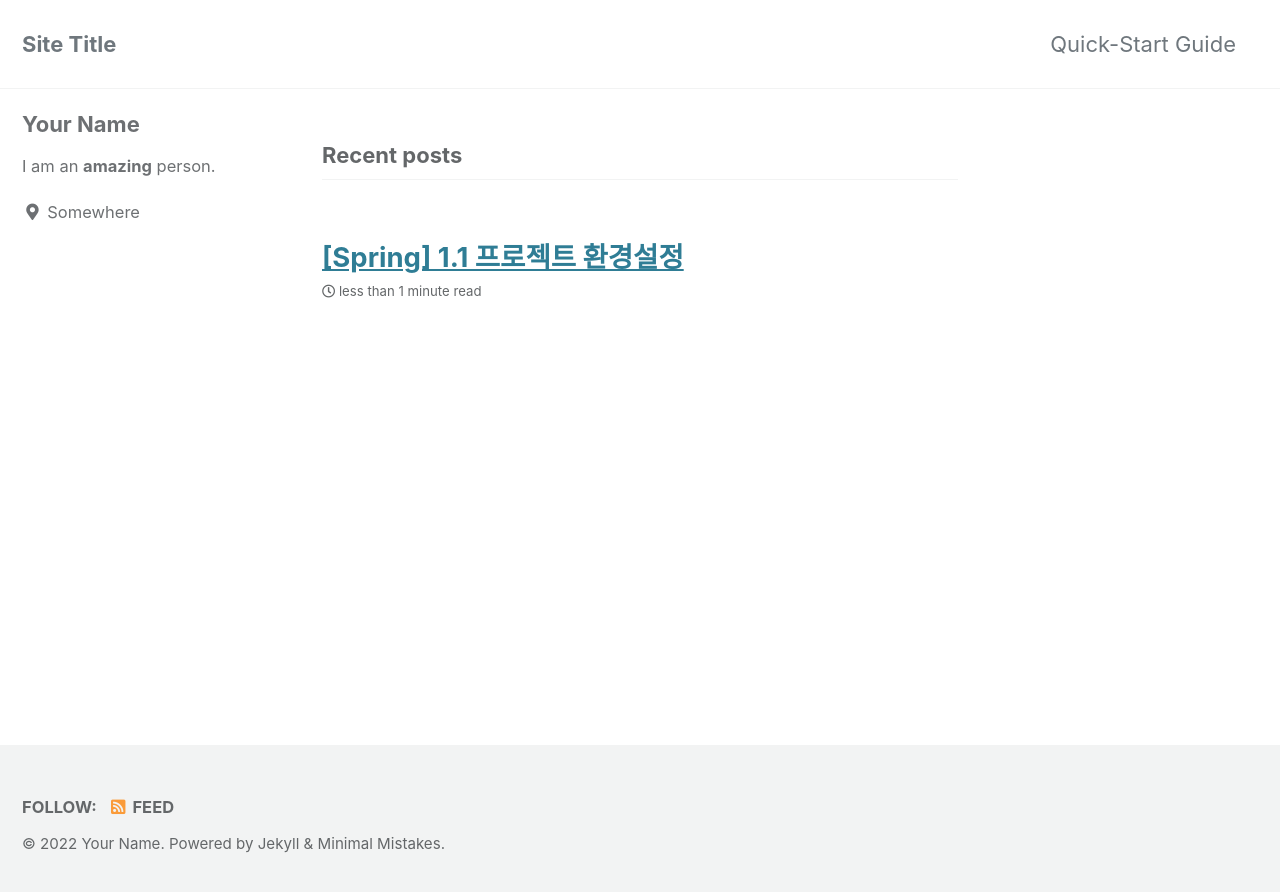
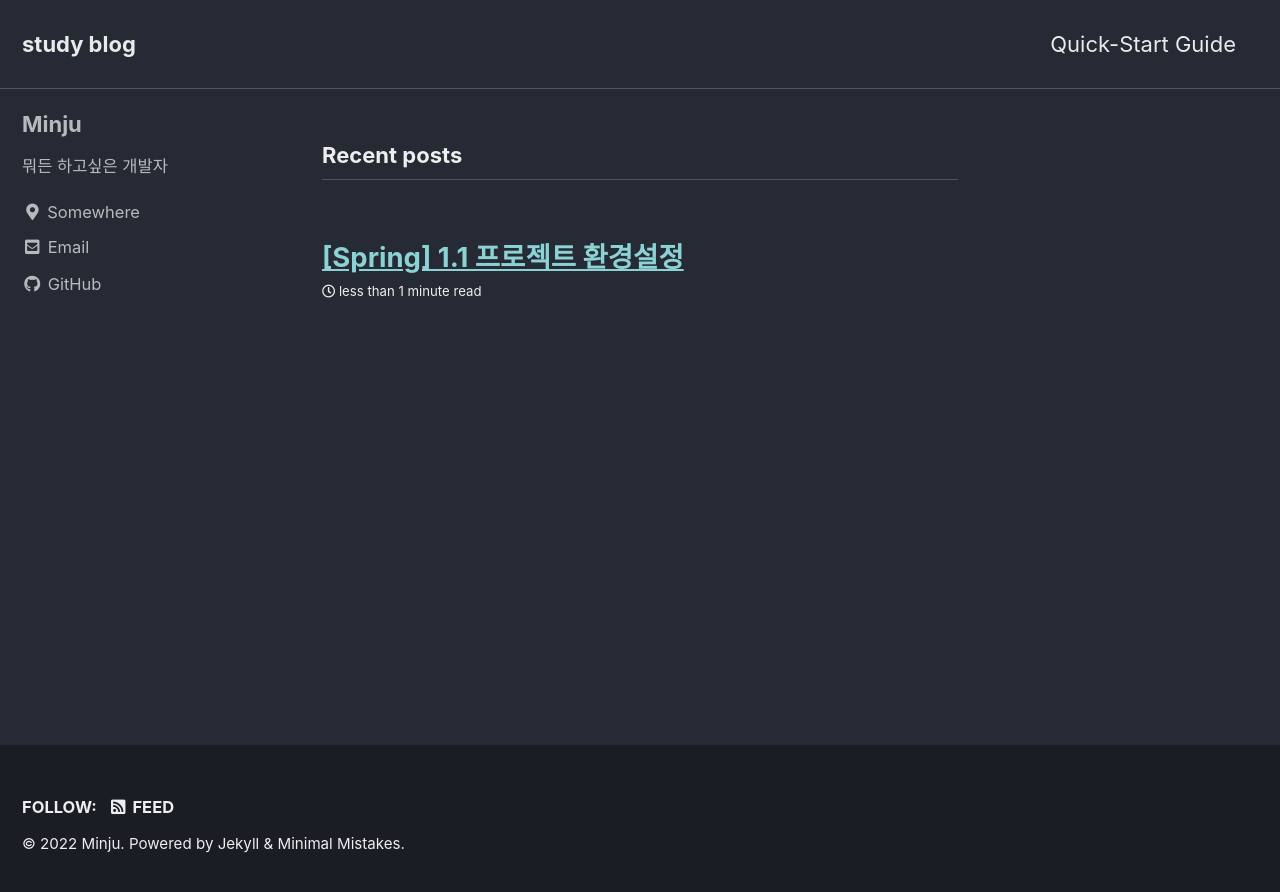
Before and after one commit to minz-cha/minz-cha.github.io, a Jekyll site: the page built from index.html, in a window 1280 px wide. Shown: the top 892 px of the page. Built offline with Jekyll 4.4.1, drawn with Linux system fonts in a browser that asks for light colours; cached includes are drawn as plain includes; some web fonts are replaced; the list of posts is cut into pages by our own code.

Commit message:
[EDIT] Blog Setting Change

```diff
--- a/_config.yml
+++ b/_config.yml
@@ -12,14 +12,17 @@
 
 # theme                  : "minimal-mistakes-jekyll"
 # remote_theme           : "mmistakes/minimal-mistakes"
-minimal_mistakes_skin    : "default" # "air", "aqua", "contrast", "dark", "dirt", "neon", "mint", "plum", "sunrise"
+# minimal_mistakes_skin    : "default" # "air", "aqua", "contrast", "dark", "dirt", "neon", "mint", "plum", "sunrise"
+minimal_mistakes_skin: 'dark' #"default" # "air", "aqua", "contrast", "dark", "dirt", "neon", "mint", "plum", "sunrise"
+
+
 
 # Site Settings
 locale                   : "en-US"
-title                    : "Site Title"
+title                    : "study blog"
 title_separator          : "-"
 subtitle                 : # site tagline that appears below site title in masthead
-name                     : "Your Name"
+name                     : "Minju"
 description              : "An amazing website."
 url                      : # the base hostname & protocol for your site e.g. "https://mmistakes.github.io"
 baseurl                  : # the subpath of your site, e.g. "/blog"
@@ -104,30 +107,32 @@ analytics:
 
 # Site Author
 author:
-  name             : "Your Name"
+  name             : "Minju"
   avatar           : # path of avatar image, e.g. "/assets/images/bio-photo.jpg"
-  bio              : "I am an **amazing** person."
+  bio              : "뭐든 하고싶은 개발자"
   location         : "Somewhere"
   email            :
   links:
     - label: "Email"
       icon: "fas fa-fw fa-envelope-square"
+      url: 'mailto:mmingz126@email.com'
       # url: "mailto:your.name@email.com"
-    - label: "Website"
-      icon: "fas fa-fw fa-link"
+    # - label: "Website"
+    #   icon: "fas fa-fw fa-link"
       # url: "https://your-website.com"
-    - label: "Twitter"
-      icon: "fab fa-fw fa-twitter-square"
+    # - label: "Twitter"
+    #   icon: "fab fa-fw fa-twitter-square"
       # url: "https://twitter.com/"
-    - label: "Facebook"
-      icon: "fab fa-fw fa-facebook-square"
-      # url: "https://facebook.com/"
+    # - label: "Facebook"
+    #   icon: "fab fa-fw fa-facebook-square"
+    #   # url: "https://facebook.com/"
     - label: "GitHub"
       icon: "fab fa-fw fa-github"
+      url: "https://github.com/minz-cha"
       # url: "https://github.com/"
-    - label: "Instagram"
-      icon: "fab fa-fw fa-instagram"
-      # url: "https://instagram.com/"
+    # - label: "Instagram"
+    #   icon: "fab fa-fw fa-instagram"
+    #   # url: "https://instagram.com/"
 
 # Site Footer
 footer:
```
